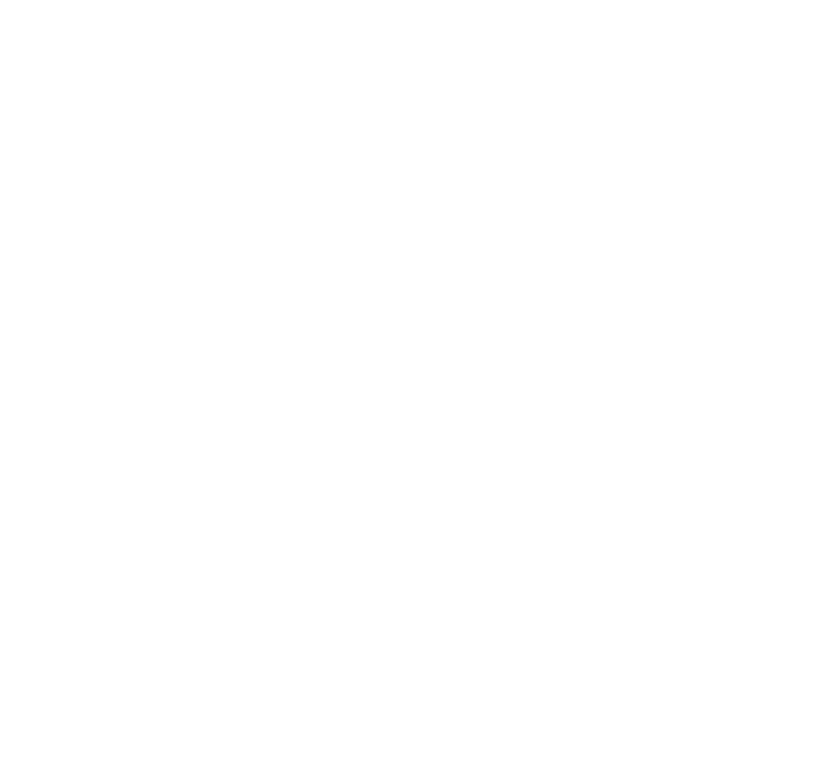
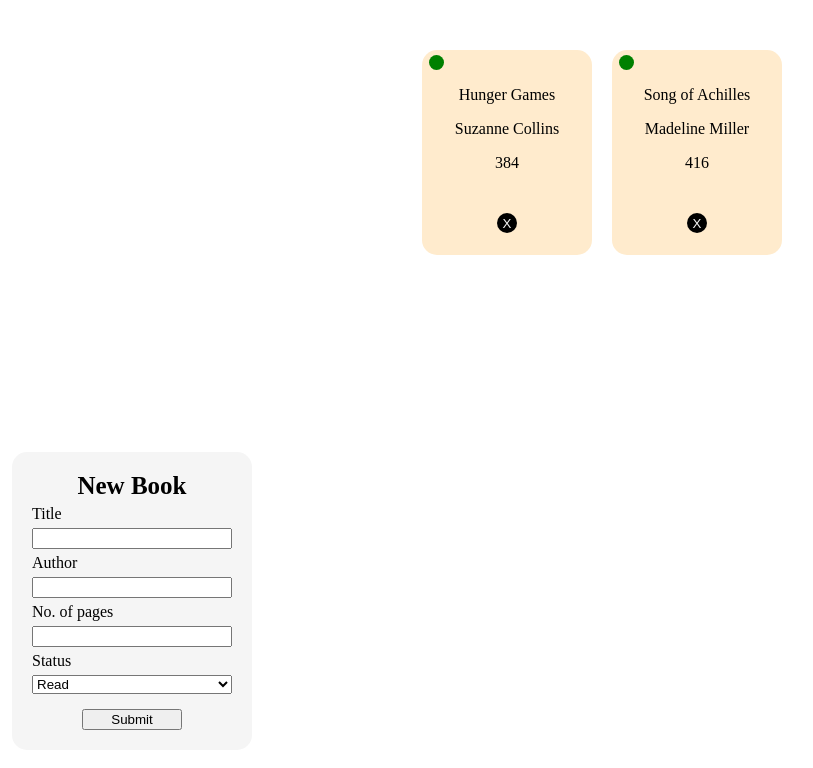
Before and after one commit to AlixiaDae/library, a plain HTML site: page index.html in a window 1280 px wide. Shown: the whole page, without its empty margins (38-851 px from the left). Drawn offline with Linux system fonts and the light colour scheme.

Commit message:
Finish the basic functions
Finish the basic functions as suggested by odinproject except for removeBtn

```diff
--- a/index.html
+++ b/index.html
@@ -8,6 +8,25 @@
     <link rel="stylesheet" href="style.css">
 </head>
 <body>
+    <div class="shelf">
+
+    </div>
+    <form action="">
+        <legend>New Book</legend>
+        <label for="title">Title</label>
+        <input type="text" name="title" id="title">
+        <label for="author">Author</label>
+        <input type="text" name="author" id="author">
+        <label for="pages">No. of pages</label>
+        <input type="text" name="pages" id="pages">
+        <label for="status">Status</label>
+        <select name="status" id="status">
+            <option value="read">Read</option>
+            <option value="unread">Unread</option>
+            <option value="inprogress">In Progress</option>
+        </select>
+        <button id="submit">Submit</button>
+    </form>
     <script src="script.js"></script>
 </body>
 </html>
--- a/script.js
+++ b/script.js
@@ -0,0 +1,92 @@
+let myLibrary = []
+
+const hungerGames = new Book('Hunger Games', 'Suzanne Collins', 384, 'read')
+const songOfAchilles = new Book('Song of Achilles', 'Madeline Miller', 416, 'read')
+
+myLibrary.push(hungerGames)
+myLibrary.push(songOfAchilles)
+
+function Book(title, author, pages, status) {
+    this.title = title
+    this.author = author
+    this.pages = pages
+    this.status = status
+}
+
+Book.prototype.addtoLibraryArray = (book) => {
+    const existingTitles = myLibrary.map((addedBook) => addedBook.title)
+    if(!existingTitles.includes(book.title)) {
+        myLibrary.push(book)
+    }
+}
+
+const shelf = document.querySelector('.shelf')
+
+function showBooks() {
+    shelf.innerHTML = ''
+    for (let book of myLibrary) {
+        createBookCard(book)
+    }
+}
+
+
+const createBookCard = (book) => {
+    const bookCard = document.createElement('div')
+    const title = document.createElement('p')
+    const author = document.createElement('p')
+    const pages = document.createElement('p')
+    const status = document.createElement('div')
+    const removeBtn = document.createElement('button')
+
+    if(book.status == 'read') {
+        status.classList.add('green')
+    } else if(book.status == 'inprogress') {
+        status.classList.add('orange')
+    } else {
+        status.classList.add('red')
+    }
+
+    bookCard.classList.add('card')
+    bookCard.setAttribute('data-attribute', `${book.title}`)
+    removeBtn.classList.add('remove')
+
+
+    title.textContent = book.title
+    author.textContent = book.author
+    pages.textContent = book.pages
+    removeBtn.textContent = 'X'
+
+
+    bookCard.appendChild(title)
+    bookCard.appendChild(author)
+    bookCard.appendChild(pages)
+    bookCard.appendChild(status)
+    bookCard.appendChild(removeBtn)
+    shelf.appendChild(bookCard)
+
+    removeBtn.addEventListener('click', () => {
+
+    })
+}
+
+
+const bookForm = document.querySelector('form')
+
+function addBookToLibrary() {
+    const title = document.getElementById('title').value
+    const author = document.getElementById('author').value
+    const pages = document.getElementById('pages').value
+    const status = document.getElementById('status').value
+    return new Book(title,author,pages,status)
+}
+
+const submitBtn = document.getElementById('submit')
+
+submitBtn.addEventListener('click' , (input) => {
+    input.preventDefault()
+    const newBook = addBookToLibrary()
+    newBook.addtoLibraryArray(newBook)
+    showBooks()
+})
+
+showBooks()
--- a/style.css
+++ b/style.css
@@ -0,0 +1,85 @@
+body {
+    height: 100vh;
+    box-sizing: border-box;
+    margin: 0;
+    display: flex;
+    justify-content: center;
+}
+
+.shelf {
+    display: flex;
+    gap: 20px;
+    margin-top: 50px;
+}
+
+.card {
+    height: 165px;
+    width: 130px;
+    text-align: center;
+    padding: 20px;
+    background-color: blanchedalmond;
+    border-radius: 15px;
+    position: relative;
+}
+
+
+.green,
+.red,
+.orange {
+    position: absolute;
+    top: 5px;
+    left: 7px;
+    height: 15px;
+    width: 15px;
+    border-radius: 10px;
+}
+
+.green {
+    background-color: green;
+}
+
+.red {
+    background-color: red;
+}
+
+.orange {
+    background-color: orange;
+}
+
+.remove {
+    justify-content: center;
+    padding: 2px;
+    width: 20px;
+    height: 20px;
+    border-style: none;
+    border-radius: 15px;
+    background-color: black;
+    margin-top: 25px;
+    color: whitesmoke;
+
+}
+
+form {
+    display: flex;
+    flex-direction: column;
+    gap: 5px;
+    padding: 20px;
+    width: 200px;
+    position: absolute;
+    left: 50px;
+    bottom: 50px;
+    background-color: whitesmoke;
+    border-radius: 15px;
+}
+
+legend {
+    font-size: 25px;
+    font-weight: bold;
+    align-self: center;
+}
+
+#submit {
+    margin-top: 10px;
+    width: 100px;
+    align-self: center;
+}
```
